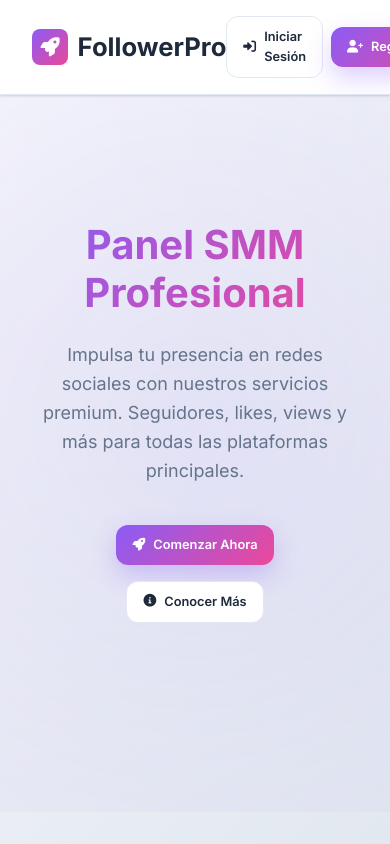
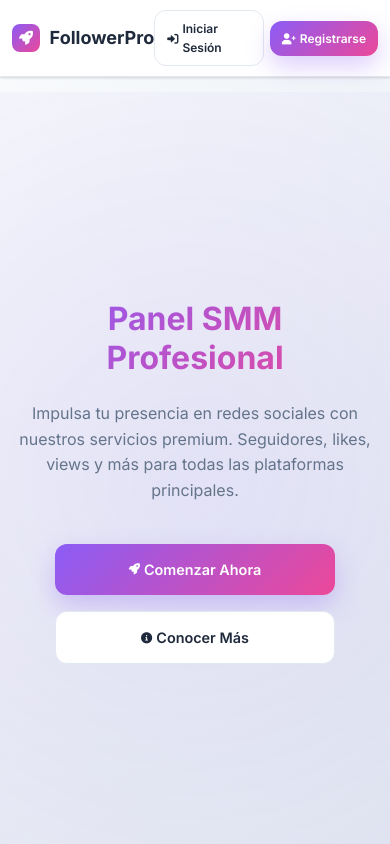
Before and after one commit to EGMdev-profesional/FollowerPro, a website: page public/index.html in a window 390 px wide. Shown: the top 844 px of the page. Drawn offline with Linux system fonts and the light colour scheme.

Commit message:
Improve mobile responsive design for landing page header and buttons

```diff
--- a/public/index.html
+++ b/public/index.html
@@ -383,11 +383,34 @@
         /* Responsive */
         @media (max-width: 768px) {
             .header {
-                padding: 1rem 2rem;
+                padding: 0.75rem 1rem;
+            }
+
+            .logo {
+                font-size: 1.25rem;
+            }
+
+            .logo-icon {
+                width: 32px;
+                height: 32px;
+                font-size: 1rem;
+            }
+
+            .nav-buttons {
+                gap: 0.5rem;
+            }
+
+            .btn {
+                padding: 0.5rem 0.875rem;
+                font-size: 0.8rem;
+            }
+
+            .btn i {
+                font-size: 0.75rem;
             }
 
             .hero {
-                padding: 2rem;
+                padding: 2rem 1rem;
             }
 
             .hero h1 {
@@ -405,20 +428,66 @@
 
             .features,
             .stats {
-                padding: 3rem 2rem;
+                padding: 3rem 1rem;
             }
 
             .features-grid {
                 grid-template-columns: 1fr;
             }
+        }
+
+        @media (max-width: 480px) {
+            .header {
+                padding: 0.625rem 0.75rem;
+            }
+
+            .logo {
+                font-size: 1.125rem;
+            }
+
+            .logo-icon {
+                width: 28px;
+                height: 28px;
+                font-size: 0.875rem;
+            }
 
             .nav-buttons {
-                gap: 0.5rem;
+                gap: 0.375rem;
             }
 
             .btn {
-                padding: 0.6rem 1rem;
-                font-size: 0.8rem;
+                padding: 0.5rem 0.75rem;
+                font-size: 0.75rem;
+                gap: 0.25rem;
+            }
+
+            .btn i {
+                font-size: 0.7rem;
+            }
+
+            .hero {
+                padding: 1.5rem 1rem;
+                margin-top: 60px;
+            }
+
+            .hero h1 {
+                font-size: 2rem;
+            }
+
+            .hero p {
+                font-size: 1rem;
+            }
+
+            .hero-buttons .btn {
+                padding: 0.875rem 1.5rem;
+                font-size: 0.9rem;
+                width: 100%;
+                max-width: 280px;
+                justify-content: center;
+            }
+
+            .feature-card {
+                padding: 1.5rem;
             }
         }
 
```
